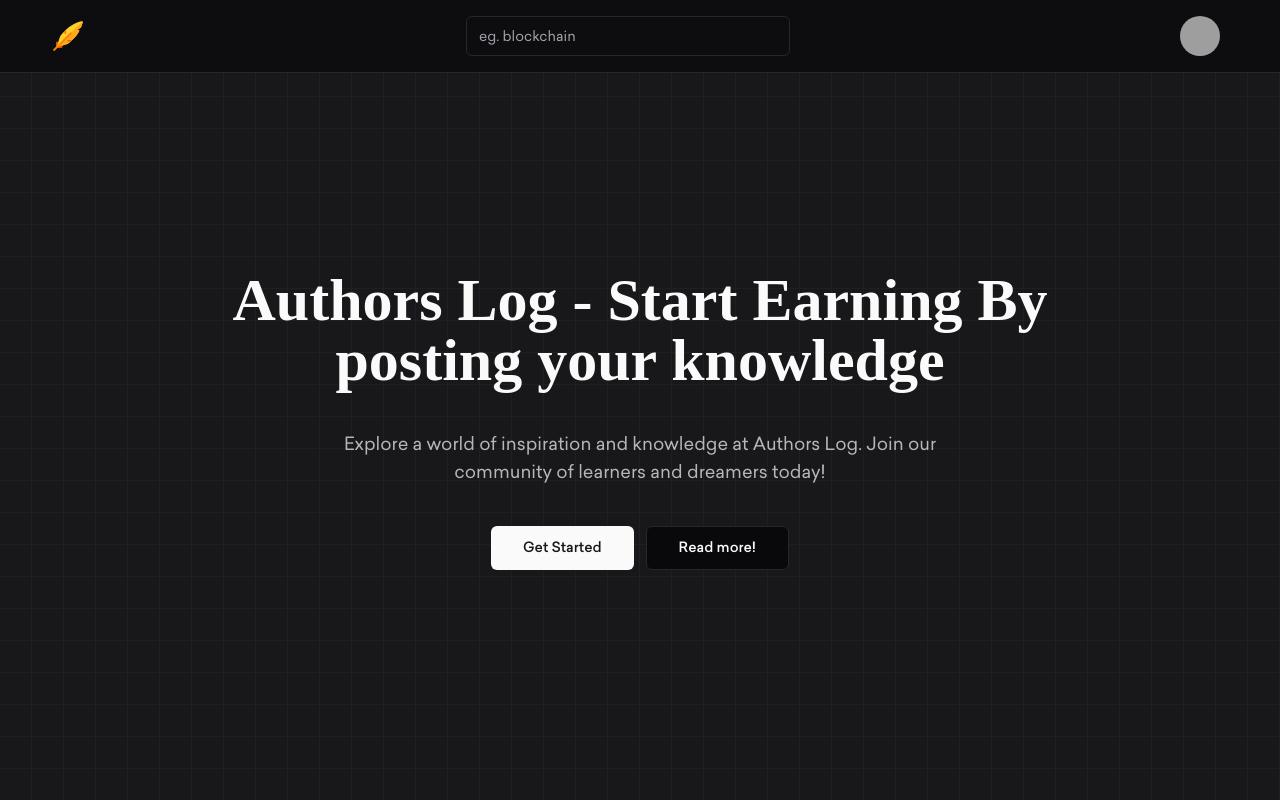
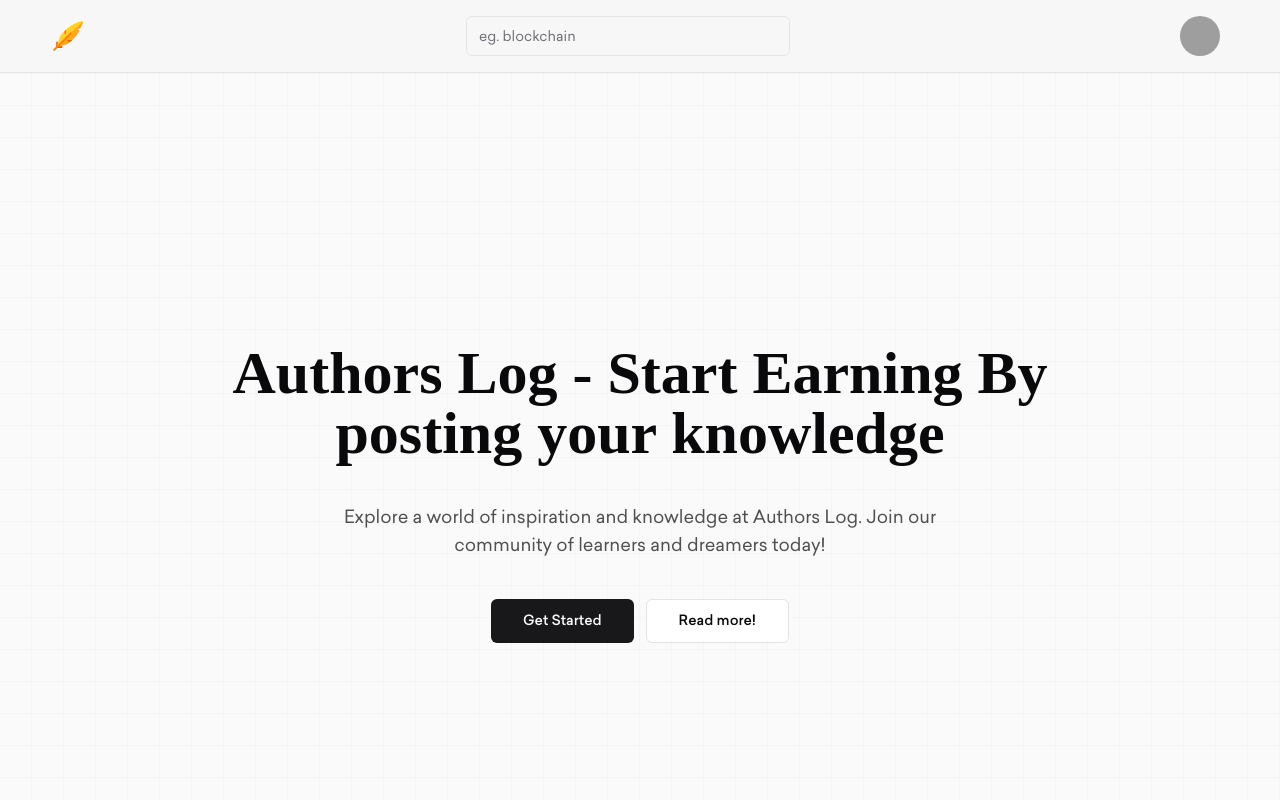
Before and after one commit to JayPokale/nextjs-blogging, a Next.js app: page / in a window 1280 px wide. Shown: the top 800 px of the page. Built offline with nearby package versions, Linux system fonts and the light colour scheme; grey boxes are pictures that could not be loaded.

Commit message:
Editor theme managed

```diff
--- a/app/(root)/layout.tsx
+++ b/app/(root)/layout.tsx
@@ -1,13 +1,9 @@
-import Footer from '@/components/footer'
-import Header from '@/components/header'
 import React, { ReactNode } from 'react'
 
 export default function layout({ children }: { children: ReactNode }) {
   return (
     <>
-      <Header />
       {children}
-
     </>
   )
 }
--- a/app/globals.css
+++ b/app/globals.css
@@ -86,3 +86,11 @@
 button:active {
   scale: 0.985;
 }
+
+[contenteditable="true"]:empty:not(:focus):before {
+  content: attr(data-ph);
+  pointer-events: none;
+  opacity: 40%;
+  font-style: italic;
+  font-weight: normal;
+}
--- a/app/layout.tsx
+++ b/app/layout.tsx
@@ -5,6 +5,7 @@
 import localFont from "next/font/local";
 import Footer from "@/components/footer";
 import Providers from "./providers";
+import Header from "@/components/header";
 
 const sailec = localFont({
   src: [
@@ -41,8 +42,9 @@
 }) {
   return (
     <html lang="en">
-      <body className={`flex flex-col min-h-screen dark ${sailec.className}`}>
+      <body className={`flex flex-col min-h-screen ${sailec.className}`}>
         <Providers>
+          <Header />
           {children}
           <Footer />
         </Providers>
--- /dev/null
+++ b/app/p/create/layout.tsx
@@ -0,0 +1,5 @@
+import React, { ReactNode } from "react";
+
+export default function layout({ children }: { children: ReactNode }) {
+  return <div className="w-full p-4 max-w-4xl mx-auto">{children}</div>;
+}
--- a/app/p/create/page.tsx
+++ b/app/p/create/page.tsx
@@ -1,12 +1,12 @@
-"use client"
+"use client";
 
 import Editor from "@/components/editor";
 import React from "react";
 
 export default function Create() {
   return (
-    <div className="w-full max-w-4xl py-20 mx-auto">
+    <>
       <Editor onChange={() => {}} />
-    </div>
+    </>
   );
 }
--- a/app/providers.tsx
+++ b/app/providers.tsx
@@ -1,8 +1,14 @@
 "use client";
 
 import { ThemeProvider } from "next-themes";
+import { useEffect } from "react";
 
 const Providers = ({ children }: { children: React.ReactNode }) => {
+  useEffect(() => {
+    const theme = localStorage.getItem("theme");
+    if (theme === "dark") document.body.classList.add("dark");
+  });
+
   return <ThemeProvider>{children}</ThemeProvider>;
 };
 
--- a/components/editor.tsx
+++ b/components/editor.tsx
@@ -14,13 +14,41 @@
   onChange: (value: string) => void;
   initialContent?: string;
   editable?: boolean;
+  title?: string;
 };
 
-export default function Editor({ onChange, initialContent, editable }: props) {
+export default function Editor({
+  title = "",
+  onChange,
+  initialContent,
+  editable,
+}: props) {
   const { theme } = useTheme();
-  console.log(theme);
   const editorTheme = theme === "light" ? lightDefaultTheme : darkDefaultTheme;
+  editorTheme.fontFamily = "Poppins";
   editorTheme.colors.editor.background = "transparent";
+  editorTheme.componentStyles = (theme) => ({
+    Menu: {
+      div: {
+        fontFamily: "sans-serif",
+      },
+    },
+    EditHyperlinkMenu: {
+      div: {
+        fontFamily: "sans-serif",
+      },
+    },
+    Toolbar: {
+      div: {
+        fontFamily: "sans-serif",
+      },
+    },
+    Tooltip: {
+      div: {
+        fontFamily: "sans-serif",
+      },
+    },
+  });
 
   const editor: BlockNoteEditor = useBlockNote({
     editable,
@@ -30,5 +58,16 @@
     },
   });
 
-  return <BlockNoteView editor={editor} theme={editorTheme} />;
+  return (
+    <>
+      <div
+        contentEditable={true}
+        data-ph="Title"
+        className="outline-none mx-8 px-5 py-3 text-5xl font-bold font-[Poppins] border-l-2 border-transparent focus:border-inherit opacity-80"
+      >
+        {title}
+      </div>
+      <BlockNoteView editor={editor} theme={editorTheme} />
+    </>
+  );
 }
--- a/components/header.tsx
+++ b/components/header.tsx
@@ -1,57 +1,83 @@
-'use client'
+"use client";
 
-import { Popover, PopoverContent, PopoverTrigger, Close, PopoverClose } from '@radix-ui/react-popover'
-import Image from 'next/image'
-import React from 'react'
-import { Input } from './ui/input'
-import { useRouter } from 'next/navigation'
-import Link from 'next/link'
+import {
+  Popover,
+  PopoverContent,
+  PopoverTrigger,
+  Close,
+  PopoverClose,
+} from "@radix-ui/react-popover";
+import Image from "next/image";
+import React from "react";
+import { Input } from "./ui/input";
+import { useRouter } from "next/navigation";
+import Link from "next/link";
 
 export default function Header() {
-
-  const navigate = useRouter()
+  const navigate = useRouter();
   return (
-    <div className='px-6 md:px-12 py-3 bg-zinc-100/70 dark:bg-zinc-950/70 backdrop-filter backdrop-blur-md border-b fixed w-full top-0 flex justify-between items-center z-10'>
-      <Link href={'/'}>
-        <Image width={40} height={40} src={'/favicon.svg'} alt='Authors Log' />
+    <div className="px-6 md:px-12 py-3 bg-zinc-100/70 dark:bg-zinc-950/70 backdrop-filter backdrop-blur-md border-b sticky w-full top-0 flex justify-between items-center z-10">
+      <Link href={"/"}>
+        <Image width={40} height={40} src={"/favicon.svg"} alt="Authors Log" />
       </Link>
-      <div className='w-max hidden sm:block flex-[.3]'>
-        <Input type='search' placeholder='eg. blockchain' className='w-full bg-transparent' onKeyDown={e => { if (e.code !== 'Enter') return; else navigate.push(`/search/${e.currentTarget.value}`) }} />
+      <div className="w-max hidden sm:block flex-[.3]">
+        <Input
+          type="search"
+          placeholder="eg. blockchain"
+          className="w-full bg-transparent"
+          onKeyDown={(e) => {
+            if (e.code !== "Enter") return;
+            else navigate.push(`/search/${e.currentTarget.value}`);
+          }}
+        />
       </div>
-      <aside className='items-center flex'>
+      <aside className="items-center flex">
         <Popover>
-          <PopoverTrigger >
-            <article className='gap-3 items-center sm:py-1 sm:px-3 rounded-md flex hover:bg-zinc-50 dark:hover:bg-zinc-800'>
-              <Image className='rounded-full object-cover aspect-square w-8 sm:w-10' width={40} height={40} src={'https://randomuser.me/api/portraits/men/11.jpg'} alt='Authors Log' />
-              <div className='text-left hidden sm:inline-blockx'>
-                <p className='font-medium text-sm tracking-wide -mb-2 uppercase'>Jay Pokale</p>
-                <small className='text-[10px] opacity-60'>04 Posts </small>
+          <PopoverTrigger>
+            <article className="gap-3 items-center sm:py-1 sm:px-3 rounded-md flex hover:bg-zinc-50 dark:hover:bg-zinc-800">
+              <Image
+                className="rounded-full object-cover aspect-square w-8 sm:w-10"
+                width={40}
+                height={40}
+                src={"https://randomuser.me/api/portraits/men/11.jpg"}
+                alt="Authors Log"
+              />
+              <div className="text-left hidden sm:inline-blockx">
+                <p className="font-medium text-sm tracking-wide -mb-2 uppercase">
+                  Jay Pokale
+                </p>
+                <small className="text-[10px] opacity-60">04 Posts </small>
               </div>
             </article>
           </PopoverTrigger>
 
-          <PopoverContent className='border p-1 right-0 shadow-md mt-1 bg-white dark:bg-zinc-900 w-full flex-col flex rounded-lg' align='end'>
+          <PopoverContent
+            className="border p-1 right-0 shadow-md mt-1 bg-white dark:bg-zinc-900 w-full flex-col flex rounded-lg"
+            align="end"
+          >
             <PopoverClose
-              className='py-2 px-4 hover:bg-zinc-200 dark:hover:bg-zinc-800 rounded-md text-left'
-              onClick={_ => navigate.push('/me/profile')}>
+              className="py-2 px-4 hover:bg-zinc-200 dark:hover:bg-zinc-800 rounded-md text-left"
+              onClick={(_) => navigate.push("/me/profile")}
+            >
               My Profile
             </PopoverClose>
 
             <PopoverClose
-              className='py-2 px-4 hover:bg-red-500/10 dark:hover:bg-red-500/10 text-red-500 rounded-md text-left'
-              onClick={_ => console.log('logout')}>
+              className="py-2 px-4 hover:bg-red-500/10 dark:hover:bg-red-500/10 text-red-500 rounded-md text-left"
+              onClick={(_) => console.log("logout")}
+            >
               Logout
             </PopoverClose>
 
             <PopoverClose
-              className='py-2 px-4 hover:bg-red-500/10 dark:hover:bg-red-500/10 text-red-500 rounded-md text-left'
-              onClick={_ => console.log('all')}>
+              className="py-2 px-4 hover:bg-red-500/10 dark:hover:bg-red-500/10 text-red-500 rounded-md text-left"
+              onClick={(_) => console.log("all")}
+            >
               Logout from all device
             </PopoverClose>
-
           </PopoverContent>
         </Popover>
       </aside>
     </div>
-  )
+  );
 }
```
